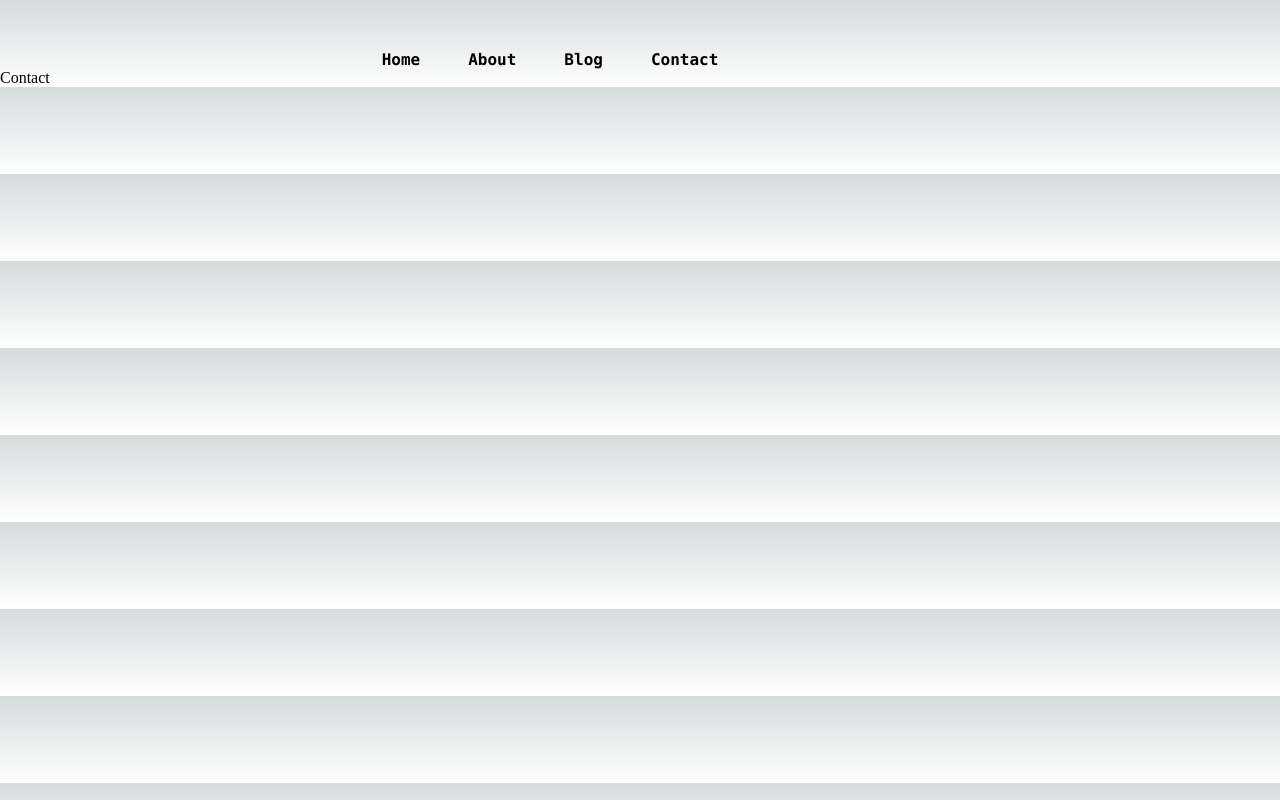
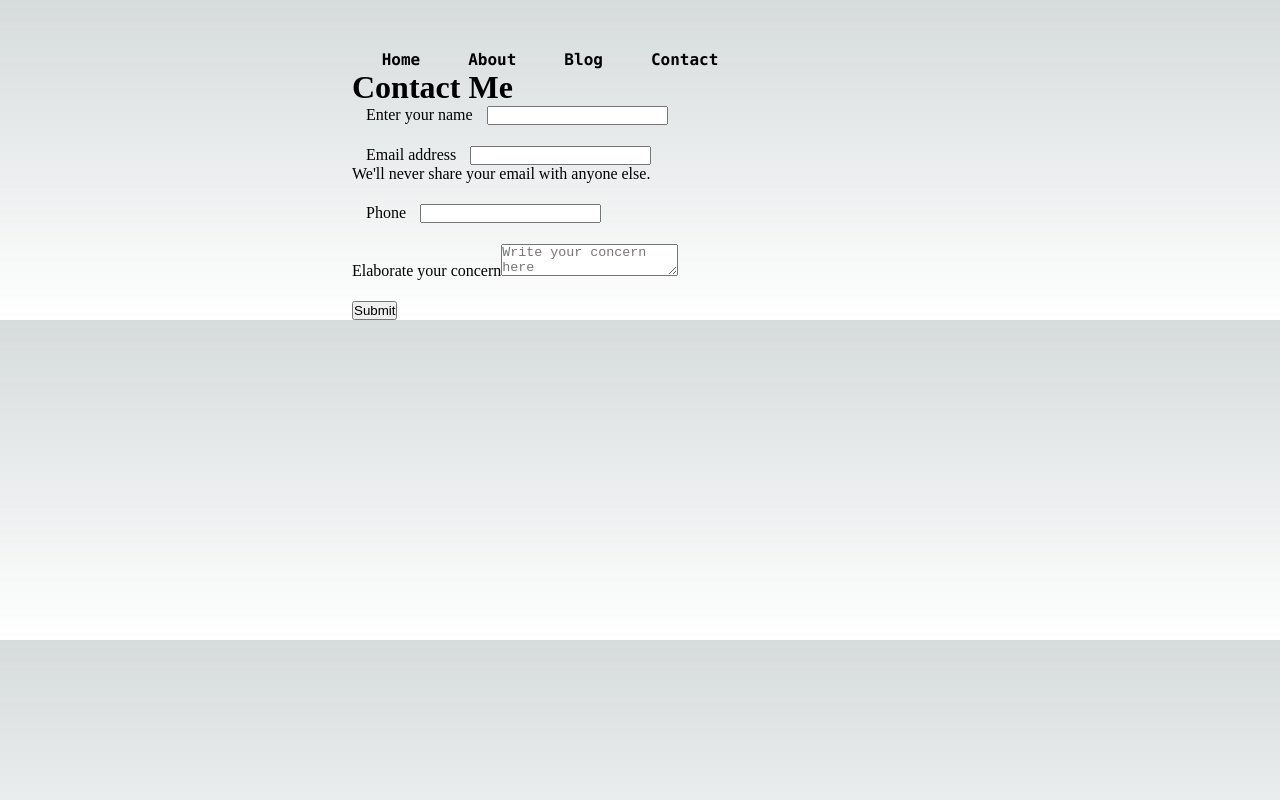
Before and after one commit to AshwiniParaye1/Coder_Blogs, a Next.js app: page /contact in a window 1280 px wide. Built offline with nearby package versions, Linux system fonts and the light colour scheme.

Commit message:
create contact form

```diff
--- a/pages/contact.js
+++ b/pages/contact.js
@@ -1,9 +1,100 @@
-import React from 'react'
+import React, { useState } from "react";
+import styles from "../styles/Contact.module.css";
 
 const Contact = () => {
+  const [name, setName] = useState("");
+  const [email, setEmail] = useState("");
+  const [phone, setPhone] = useState("");
+  const [desc, setDesc] = useState("");
+
+  const handleSubmit = (e) => {
+    e.preventDefault();
+    console.log(name, phone, email, desc);
+  };
+
+  const handleChange = (e) => {
+    // console.log(e, "change");
+    if (e.target.name === "phone") {
+      setPhone(e.target.value);
+      // console.log("phone ==== ", e.target.value);
+    } else if (e.target.name === "email") {
+      setEmail(e.target.value);
+      // console.log("email ==== ", e.target.value);
+    } else if (e.target.name === "desc") {
+      setDesc(e.target.value);
+      // console.log("desc ==== ", e.target.value);
+    } else if (e.target.name === "name") {
+      setName(e.target.value);
+      // console.log("name ==== ", e.target.value);
+    }
+  };
+
   return (
-    <div>Contact</div>
-  )
-}
+    <div className={styles.container}>
+      <h1>Contact Me</h1>
+      <form onSubmit={handleSubmit}>
+        <div className={styles.mb3}>
+          <label htmlFor="name" className={styles.formlabel}>
+            Enter your name
+          </label>
+          <input
+            type="text"
+            className="form-control"
+            id="name"
+            name="name"
+            aria-describedby="emailHelp"
+            value={name}
+            onChange={handleChange}
+          />
+        </div>
+        <div className={styles.mb3}>
+          <label htmlFor="email" className={styles.formlabel}>
+            Email address
+          </label>
+          <input
+            type="email"
+            className="form-control"
+            name="email"
+            id="email"
+            value={email}
+            onChange={handleChange}
+            aria-describedby="emailHelp"
+          />
+          <div id="emailHelp" className="form-text">
+            We'll never share your email with anyone else.
+          </div>
+        </div>
+        <div className={styles.mb3}>
+          <label htmlFor="phone" className={styles.formlabel}>
+            Phone
+          </label>
+          <input
+            type="tel"
+            className="form-control"
+            name="phone"
+            id="phone"
+            value={phone}
+            pattern="[0-9]{10}"
+            onChange={handleChange}
+          />
+        </div>
+        <div className={styles.mb3}>
+          <label htmlFor="desc">Elaborate your concern</label>
+          <textarea
+            className="form-control"
+            placeholder="Write your concern here"
+            name="desc"
+            id="desc"
+            value={desc}
+            onChange={handleChange}
+          />
+        </div>
+        <button type="submit" className="btn btn-primary">
+          Submit
+        </button>
+      </form>
+    </div>
+  );
+};
 
-export default Contact
+export default Contact;
--- /dev/null
+++ b/styles/Contact.module.css
@@ -0,0 +1,10 @@
+.container {
+  max-width: 45vw;
+  margin: auto;
+}
+.mb3 {
+  margin-bottom: 21px;
+}
+.formlabel {
+  margin: 0px 14px;
+}
```
